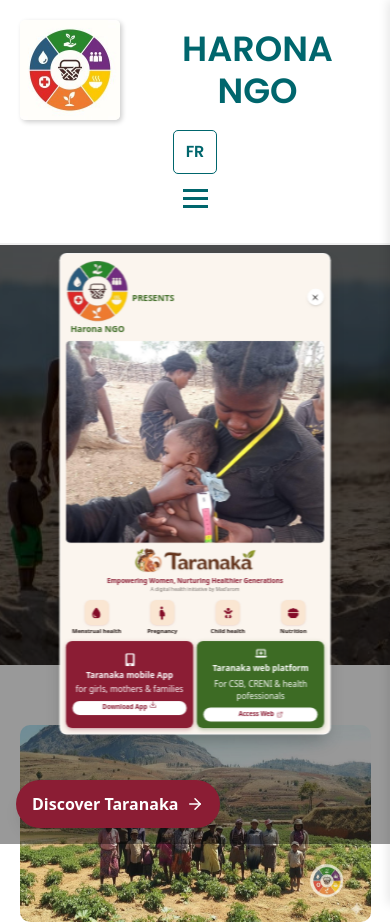
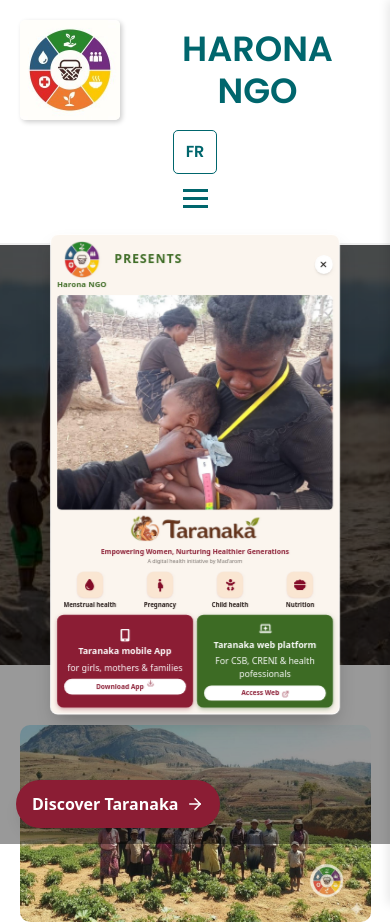
Before and after one commit to Jasmina123-ask/ONG-Harona, a plain HTML site: page index.html in a window 390 px wide. Shown: the top 922 px of the page. Drawn offline with Linux system fonts and the light colour scheme.

Commit message:
ajustement d'affichage popup sur petit ecran

```diff
--- a/css/taranaka.css
+++ b/css/taranaka.css
@@ -219,9 +219,10 @@
 }
 
 .taranaka-header-brand {
+    --taranaka-logo-size: 6rem;
     display: flex;
-    align-items: center;
-    gap: 0.5rem;
+    align-items: flex-start;
+    gap: 1.25rem;
     min-width: 0;
 }
 
@@ -229,25 +230,33 @@
     display: flex;
     flex-direction: column;
     align-items: center;
+    gap: 0.5rem;
 }
 
 .taranaka-logo-text {
     color: var(--taranaka-green);
+    font-size: 1.25rem;
     font-weight: 700;
+    line-height: 1;
+    letter-spacing: 0.02em;
+    text-align: center;
     white-space: nowrap;
-    font-size: 1.5rem;
 }
 
 .taranaka-logo {
-    width: 11rem;
+    width: var(--taranaka-logo-size);
     object-fit: contain;
 }
 
 .taranaka-presents {
+    display: flex;
+    align-items: center;
+    height: var(--taranaka-logo-size);
     color: var(--taranaka-green);
-    font-size: 1.5rem;
+    font-size: 2rem;
     font-weight: 700;
     line-height: 1;
+    letter-spacing: 0.08em;
     text-transform: uppercase;
     white-space: nowrap;
 }
@@ -534,6 +543,9 @@
         display: none;
     }
     .taranaka-overlay {
+        z-index: 1001;
+    }
+    body:has(.nav.active) .taranaka-overlay {
         z-index: 999;
     }
 }
@@ -574,8 +586,8 @@
         padding: 1.5rem;
     }
 
-    .taranaka-logo {
-        width: 6rem;
+    .taranaka-logo-text {
+        font-size: 1.5rem;
     }
 
     .taranaka-overlay .taranaka-deco {
--- a/js/taranaka.js
+++ b/js/taranaka.js
@@ -238,7 +238,8 @@
             const RAISE = 96 / 2.54; // 1 cm
             const fit = Math.max(0.1, Math.min(1, (zoneHeight - RAISE) / cardHeight));
             const centeredTop = zoneTop + Math.max(0, (zoneHeight - cardHeight * fit) / 2);
-            const cardTop = Math.max(zoneTop, centeredTop - RAISE);
+            const LIFT = 0.5 * 96 / 2.54; // 0.5 cm
+            const cardTop = Math.max(zoneTop, centeredTop - RAISE) - LIFT;
 
             popup.dataset.anchor = "center";
             popup.classList.add("taranaka-overlay--anchored");
```
